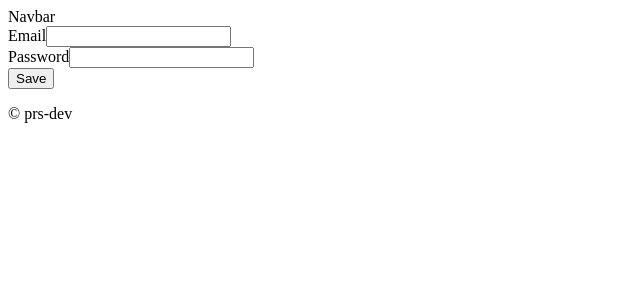
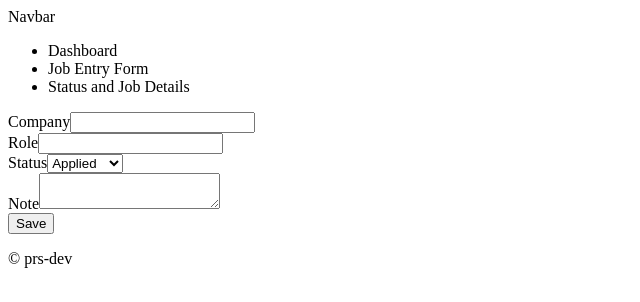
Before and after one commit to prs-dev/ai-job-assistant, a React (Vite) app in the folder client/: page /form in a window 1280 px wide. Before the commit this address led to /login. Shown: the top 302 px of the page, without its empty margins (0-640 px from the left). Built offline with nearby package versions, Linux system fonts and the light colour scheme; no server answers; sample sign-in values are in the browser's storage.

Commit message:
entry form + protected, public route fixed(client side)

```diff
--- a/client/src/EntryForm.jsx
+++ b/client/src/EntryForm.jsx
@@ -1,8 +1,59 @@
-import React from 'react'
+import { useState } from 'react'
+import useApi from './hooks/useApi'
+import { useUserContext } from './UserContext'
 
 const EntryForm = () => {
+  const { createNewJob } = useApi()
+  const { token } = useUserContext()
+  const [state, setState] = useState({
+    company: '',
+    role: '',
+    status: 'applied',
+    notes: ''
+  })
+  const handleChange = e => {
+    setState(prev => ({ ...prev, [e.target.name]: e.target.value }))
+  }
+  const handleSubmit = async e => {
+    e.preventDefault()
+    const data = await createNewJob(state, token)
+    if (data) {
+      setState({
+        company: '',
+        role: '',
+        status: 'applied',
+        notes: ''
+      })
+      console.log("job", data)
+    }
+  }
   return (
-    <div>EntryForm</div>
+    <form action="" onSubmit={handleSubmit}>
+      <div>
+        <label htmlFor="">Company</label>
+        <input type="text" name="company" value={state?.company} onChange={handleChange}/>
+      </div>
+      <div>
+        <label htmlFor="">Role</label>
+        <input type="text" name="role" value={state?.role} onChange={handleChange}/>
+      </div>
+      <div>
+        <label htmlFor="">Status</label>
+        <select name="status" value={state?.status} onChange={handleChange}>
+          <option value="" disabled>Select</option>
+          <option value="interview">Interview</option>
+          <option value="applied">Applied</option>
+          <option value="rejected">Rejected</option>
+        </select>
+      </div>
+      <div>
+        <label htmlFor="">Note</label>
+        <textarea name='notes' value={state?.notes} onChange={handleChange}/>
+      </div>
+      <div>
+        <button type="submit">Save</button>
+      </div>
+    </form>
   )
 }
 
--- a/client/src/ProtectedRoute.jsx
+++ b/client/src/ProtectedRoute.jsx
@@ -1,8 +1,10 @@
 import {Outlet, Navigate} from 'react-router-dom'
 import Sidebar from './Sidebar'
+import {useUserContext} from './UserContext'
 
 const ProtectedRoute = () => {
-    const token = false
+    const {token} = useUserContext()
+    // console.log("tokne", token)
   return token ? <div>
     <Sidebar />
     <Outlet />
--- a/client/src/PublicRoute.jsx
+++ b/client/src/PublicRoute.jsx
@@ -1,7 +1,8 @@
 import {Outlet, Navigate} from 'react-router-dom'
+import {useUserContext} from './UserContext'
 
 const PublicRoute = () => {
-    const token = false
+    const {token} = useUserContext()
   return token ? <Navigate to='/' replace /> : <Outlet />
 }
 
--- a/client/src/UserContext.jsx
+++ b/client/src/UserContext.jsx
@@ -29,11 +29,6 @@ export const UserContextProvider = ({ children }) => {
                     setUser(data.user)
                     localStorage.setItem("user", JSON.stringify(data.user))
                 })
-
-            // if (data.user) {
-            //     setUser(data.user)
-            //     localStorage.setItem("user", JSON.stringify(data.user))
-            // }
         }
         else localStorage.removeItem("user")
     }, [token])
--- a/client/src/hooks/useApi.js
+++ b/client/src/hooks/useApi.js
@@ -41,10 +41,26 @@ const useApi = () => {
         }
     }
 
+    const createNewJob = async(body, token) => {
+        const res = await fetch('/api/job/create', {
+            method: "post",
+            body: JSON.stringify(body),
+            headers: {
+                "content-type": "application/json",
+                "authorization": `Bearer ${token}`
+            }
+        })
+        if(res.ok) {
+            const data = await res.json()
+            return data
+        }
+    }
+
     return {
         registerUser,
         loginUser,
-        userDetails
+        userDetails,
+        createNewJob
     }
 }
 
```
